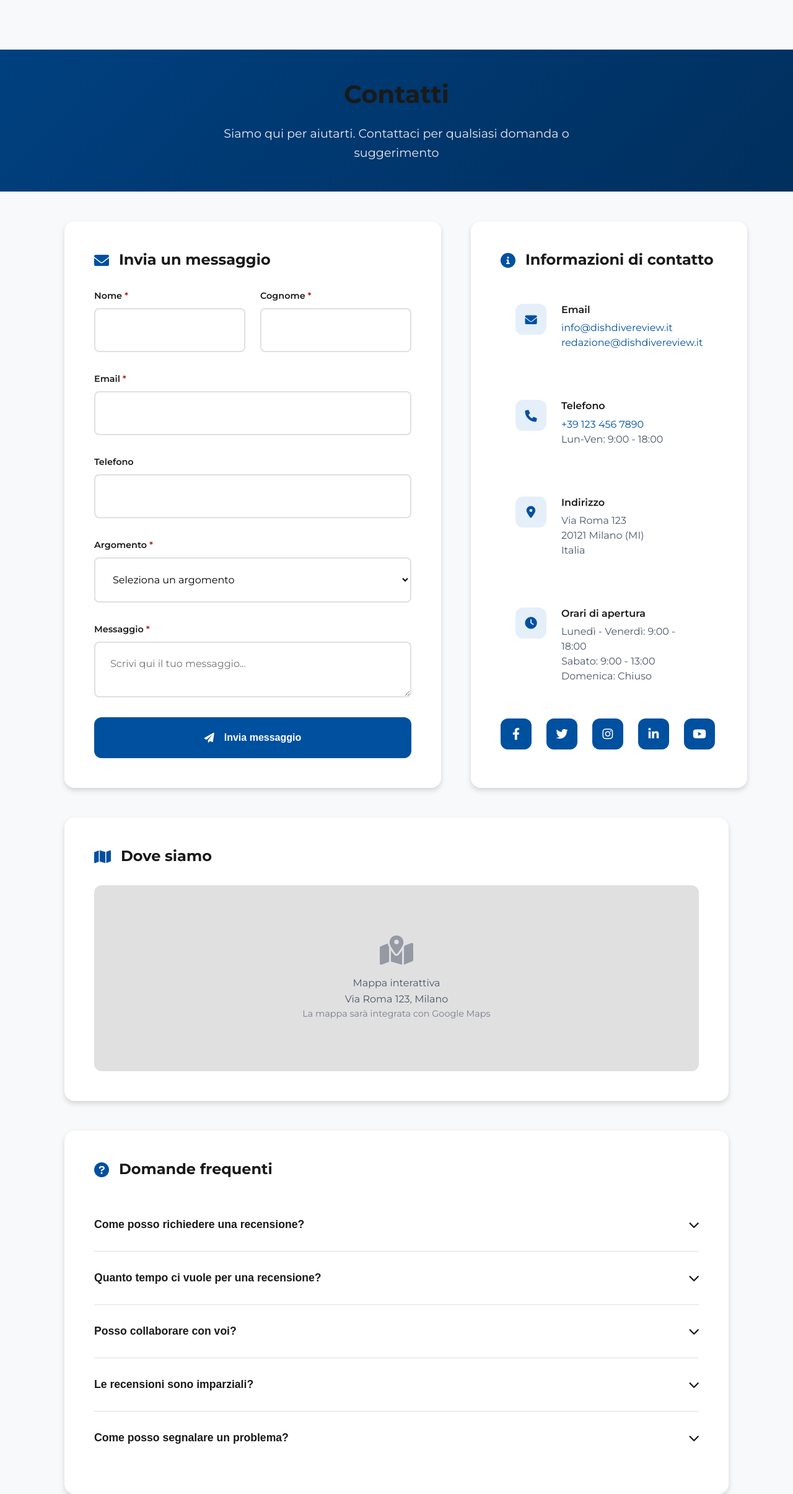
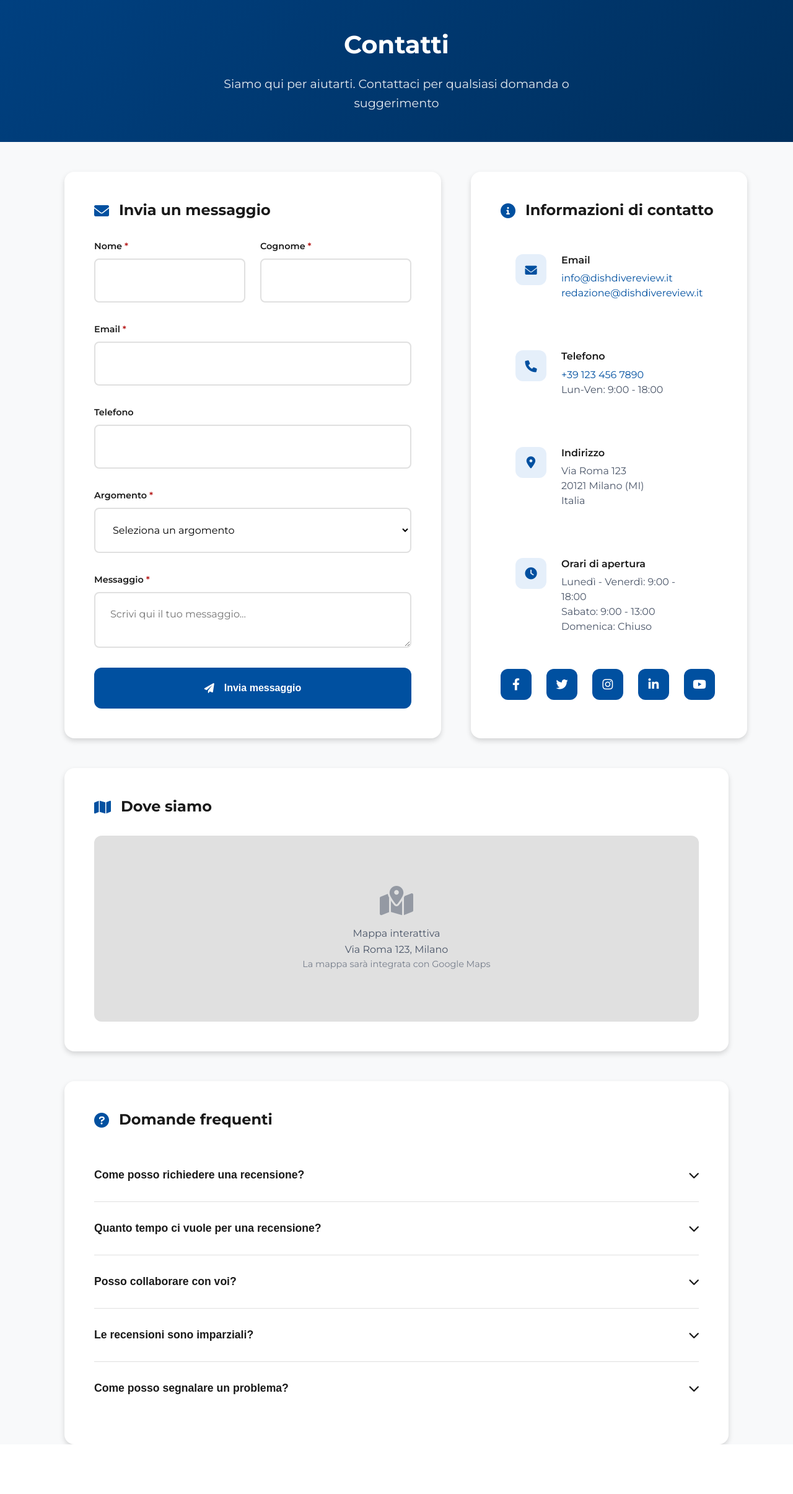
Before and after one commit to nalanshi/recensioneWeb, a PHP site: page /static/contatti.html in a window 1280 px wide. Shown: the whole page at 62% size. After the commit the page ends 2330 px from the top, so only its background shows below. Run offline with PHP 8.4, Linux system fonts and the light colour scheme.

Commit message:
Modifica un pezzo di css

```diff
--- a/css/style.css
+++ b/css/style.css
@@ -86,13 +86,12 @@ body {
 
 /* Layout principale */
 main {
-  padding-top: 5rem; /* Spazio per header fisso */
   min-height: 100vh;
 }
 
 /* Titoli */
 h1, h2, h3, h4, h5, h6 {
-  color: var(--text-primary);
+  color: var(--text-light);
   font-weight: 700;
   line-height: 1.2;
   margin-bottom: var(--spacing-sm);
```
